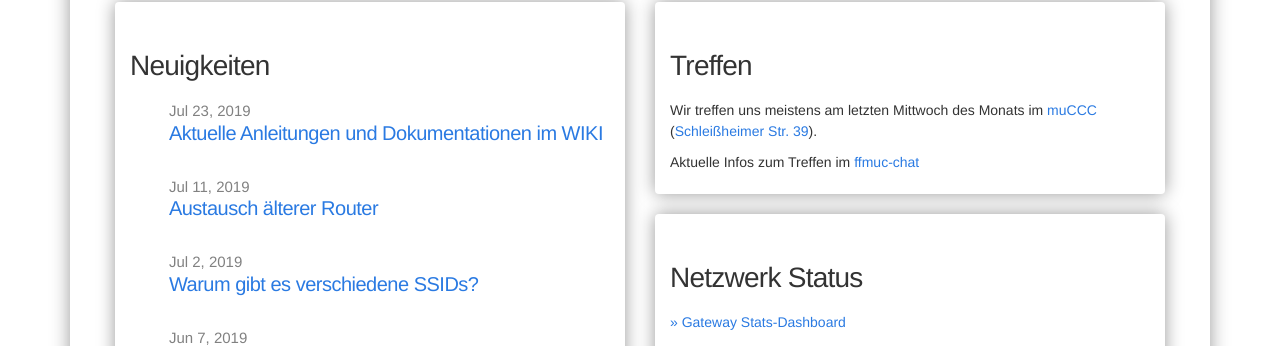
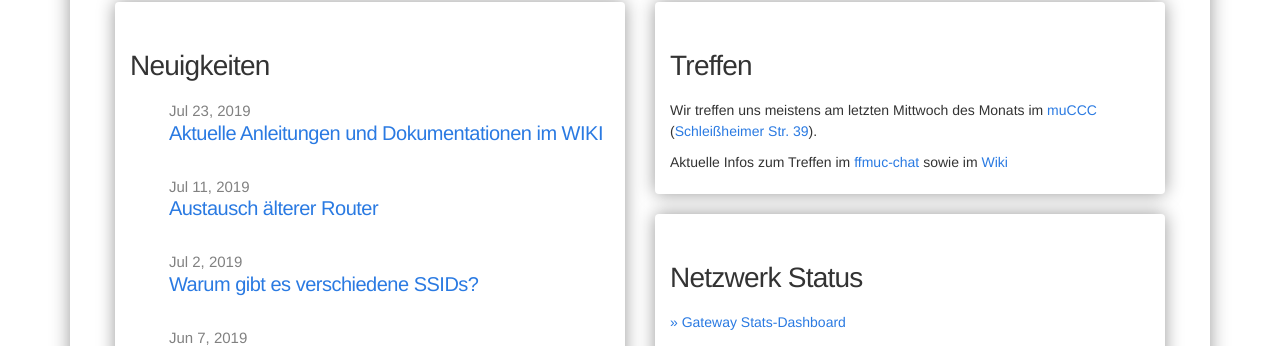
Before and after one commit to freifunkMUC/freifunkmuc.github.io, a Jekyll site: the page built from index.md, in a window 1280 px wide and 1143 px high. Shown: the part 258-604 px from the top of the window. Built offline with Jekyll 4.4.1, drawn with Linux system fonts in a browser that asks for light colours.

Commit message:
Update treffen.md

```diff
--- a/_includes/treffen.md
+++ b/_includes/treffen.md
@@ -2,7 +2,7 @@
 
 Wir treffen uns meistens am letzten Mittwoch des Monats im [muCCC](https://muc.ccc.de) ([Schleißheimer Str. 39](https://osm.org/go/0JAf0IVLh?node=2012031859)).
 
-Aktuelle Infos zum Treffen im [ffmuc-chat](https://chat.ffmuc.net/freifunk/channels/00-freifunk-treffen)
+Aktuelle Infos zum Treffen im [ffmuc-chat](https://chat.ffmuc.net/freifunk/channels/00-freifunk-treffen) sowie im [Wiki](https://ffmuc.net/wiki/doku.php?id=treffen:start)
 
 <!-- Das nächste Treffen im **"404 page not found"** findet am **12. Juli 2018 um 19:00 Uhr** statt. Erkennungsmerkmal ist der Freifunkrouter auf dem Tisch.
 Das nächste Treffen im **muCCC** findet am **25. Juli 2018 um 20:00 Uhr** statt.
```
